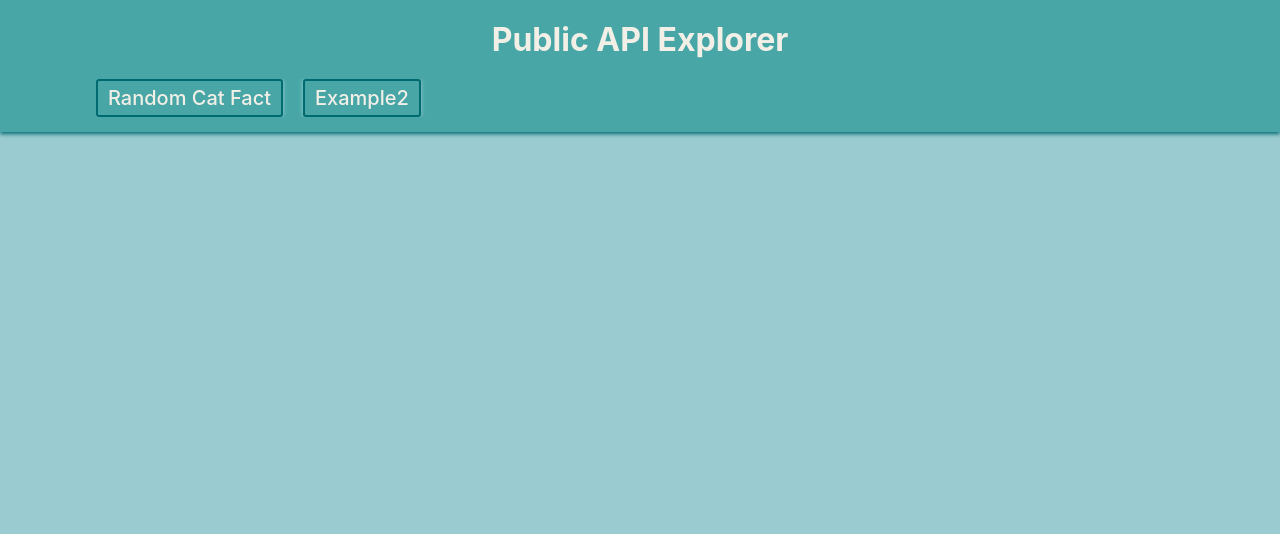
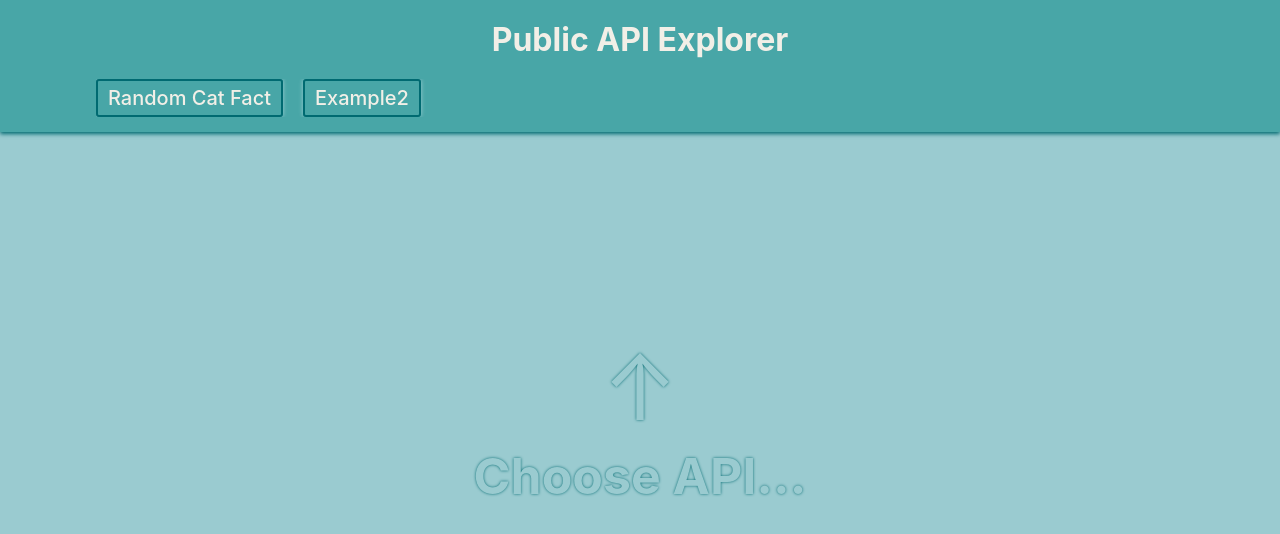
Before and after one commit to 93metra/public-api-explorer, a React (Create React App) app: page / in a window 1280 px wide. Shown: the top 534 px of the page. Built offline with nearby package versions, Linux system fonts and the light colour scheme.

Commit message:
feat: MainPage component created

```diff
--- a/src/components/app-header/app-header.jsx
+++ b/src/components/app-header/app-header.jsx
@@ -1,10 +1,13 @@
 import s from './app-header.module.css';
 import Nav from '../nav/nav';
+import { Link } from 'react-router-dom';
 
 const AppHeader = () => {
   return (
     <header className={s.header}>
+      <Link to={'/'} className={s.title__link}>
       <h1 className={s.title}>Public API Explorer</h1>
+      </Link>
       <Nav />
     </header>
   );
--- a/src/components/app-header/app-header.module.css
+++ b/src/components/app-header/app-header.module.css
@@ -12,3 +12,8 @@
 .title {
   margin: 20px 0;
 }
+
+.title__link {
+  color: var(--main-text-color);
+  text-decoration: none;
+}
--- a/src/components/app/app.jsx
+++ b/src/components/app/app.jsx
@@ -1,13 +1,16 @@
 import s from './app.module.css';
-import { BrowserRouter as Router, Routes } from 'react-router-dom';
 import AppHeader from '../app-header/app-header';
-
+import MainPage from '../main-page/main-page';
+import { Routes, Route } from 'react-router-dom'; // Import only Routes and Route
 
 function App() {
 
   return (
     <div className={s.app}>
       <AppHeader />
+        <Routes>
+          <Route path="/" element={<MainPage />} />
+        </Routes>
     </div>
   );
 }
--- /dev/null
+++ b/src/components/main-page/main-page.jsx
@@ -0,0 +1,14 @@
+import s from './main-page.module.css';
+
+const MainPage = () => {
+  return (
+    <div className={s.main_page}>
+      <div className={s.wrapper}>
+        <p className={s.main_page__arrow}>↑</p>
+        <h2 className={s.main_page__title}>Choose API...</h2>
+      </div>
+    </div>
+  );
+};
+
+export default MainPage;
--- /dev/null
+++ b/src/components/main-page/main-page.module.css
@@ -0,0 +1,42 @@
+.main_page {
+  display: flex;
+  justify-content: center;
+  align-items: center;
+  inline-size: 100%;
+  block-size: 100vh;
+}
+
+.wrapper {
+  display: flex;
+  flex-direction: column;
+  justify-content: center;
+  align-items: center;
+  margin-block-end: 90px;
+}
+
+.main_page__arrow {
+  color: var(--bg-color);
+  font-size: 90px;
+  text-shadow: 0px 0px 3px var(--accent-color);
+  animation: arrow 2s ease infinite;
+}
+
+.main_page__title {
+  color: var(--bg-color);
+  font-size: 50px;
+  text-shadow: 0px 0px 3px var(--accent-color);
+}
+
+/* keyframes */
+
+@keyframes arrow {
+  0% {
+    transform: translateY(0);
+  }
+  50% {
+    transform: translateY(-20px);
+  }
+  100% {
+    transform: translateY(0);
+  }
+}
```
Also changed, not shown: src/index.css (+5 -2 lines).
